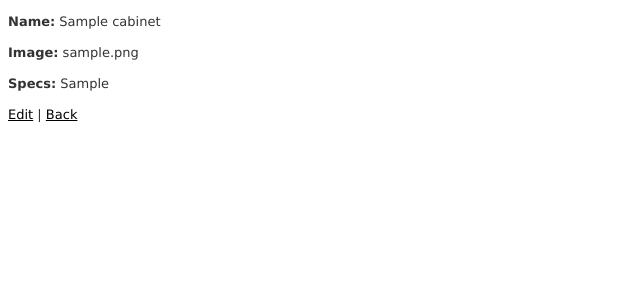
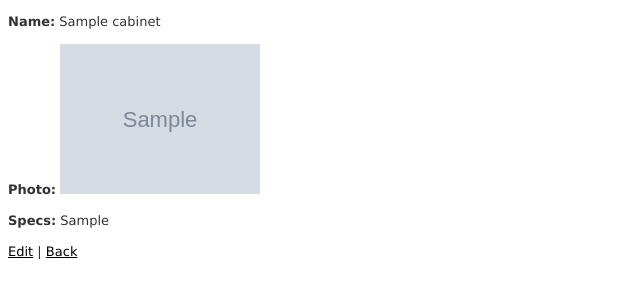
Before and after one commit to LesPorter/BidSheetPDF, a Rails app: page /cabinets/1 in a window 1280 px wide. Shown: the top 300 px of the page, without its empty margins (0-640 px from the left). Run offline with Rails 7, Linux system fonts and the light colour scheme; tables that the repository leaves empty hold one stand-in row (values such as "Sample post"); grey boxes marked "Sample" are stand-in pictures; style sheets or scripts are compiled from the project's sources; some libraries are stand-ins or nearby versions.

Commit message:
Upload images to cabinets and granite using Carrierwave gem.

```diff
--- a/app/models/cabinet.rb
+++ b/app/models/cabinet.rb
@@ -1,3 +1,4 @@
 class Cabinet < ActiveRecord::Base
   has_many :bids
+  mount_uploader :image, ImageUploader
 end
--- a/app/models/granite.rb
+++ b/app/models/granite.rb
@@ -1,3 +1,4 @@
 class Granite < ActiveRecord::Base
   has_many :bids
+  mount_uploader :image, ImageUploader
 end
--- a/app/views/cabinets/_form.html.erb
+++ b/app/views/cabinets/_form.html.erb
@@ -17,7 +17,7 @@
   </div>
   <div class="field">
     <%= f.label :image %><br>
-    <%= f.text_field :image %>
+    <%= f.file_field :image %>
   </div>
   <div class="field">
     <%= f.label :specs %><br>
--- a/app/views/cabinets/index.html.erb
+++ b/app/views/cabinets/index.html.erb
@@ -14,7 +14,7 @@
     <% @cabinets.each do |cabinet| %>
       <tr>
         <td><%= cabinet.name %></td>
-        <td><%= cabinet.image %></td>
+        <td><%= image_tag(cabinet.image, :width => 50) if cabinet.image.present? %></td>
         <td><%= cabinet.specs %></td>
         <td><%= link_to 'Show', cabinet %></td>
         <td><%= link_to 'Edit', edit_cabinet_path(cabinet) %></td>
--- a/app/views/cabinets/show.html.erb
+++ b/app/views/cabinets/show.html.erb
@@ -5,9 +5,14 @@
   <%= @cabinet.name %>
 </p>
 
-<p>
+<!--<p>
   <strong>Image:</strong>
   <%= @cabinet.image %>
+</p>-->
+
+<p>
+  <strong>Photo:</strong>
+  <%= image_tag(@cabinet.image, :width => 200) if @cabinet.image.present? %>
 </p>
 
 <p>
--- a/app/views/granites/_form.html.erb
+++ b/app/views/granites/_form.html.erb
@@ -17,7 +17,7 @@
   </div>
   <div class="field">
     <%= f.label :image %><br>
-    <%= f.text_field :image %>
+    <%= f.file_field :image %>
   </div>
   <div class="actions">
     <%= f.submit %>
--- a/app/views/granites/index.html.erb
+++ b/app/views/granites/index.html.erb
@@ -13,7 +13,7 @@
     <% @granites.each do |granite| %>
       <tr>
         <td><%= granite.name %></td>
-        <td><%= granite.image %></td>
+        <td><%= image_tag(granite.image, :width => 50) if granite.image.present? %></td>
         <td><%= link_to 'Show', granite %></td>
         <td><%= link_to 'Edit', edit_granite_path(granite) %></td>
         <td><%= link_to 'Destroy', granite, method: :delete, data: { confirm: 'Are you sure?' } %></td>
--- a/app/views/granites/show.html.erb
+++ b/app/views/granites/show.html.erb
@@ -7,7 +7,7 @@
 
 <p>
   <strong>Image:</strong>
-  <%= @granite.image %>
+  <%= image_tag(@granite.image, :width => 200) if @granite.image.present? %>
 </p>
 
 <%= link_to 'Edit', edit_granite_path(@granite) %> |
```
Also changed, not shown: app/uploaders/image_uploader.rb (added, +51 -0 lines), 6 other files.
